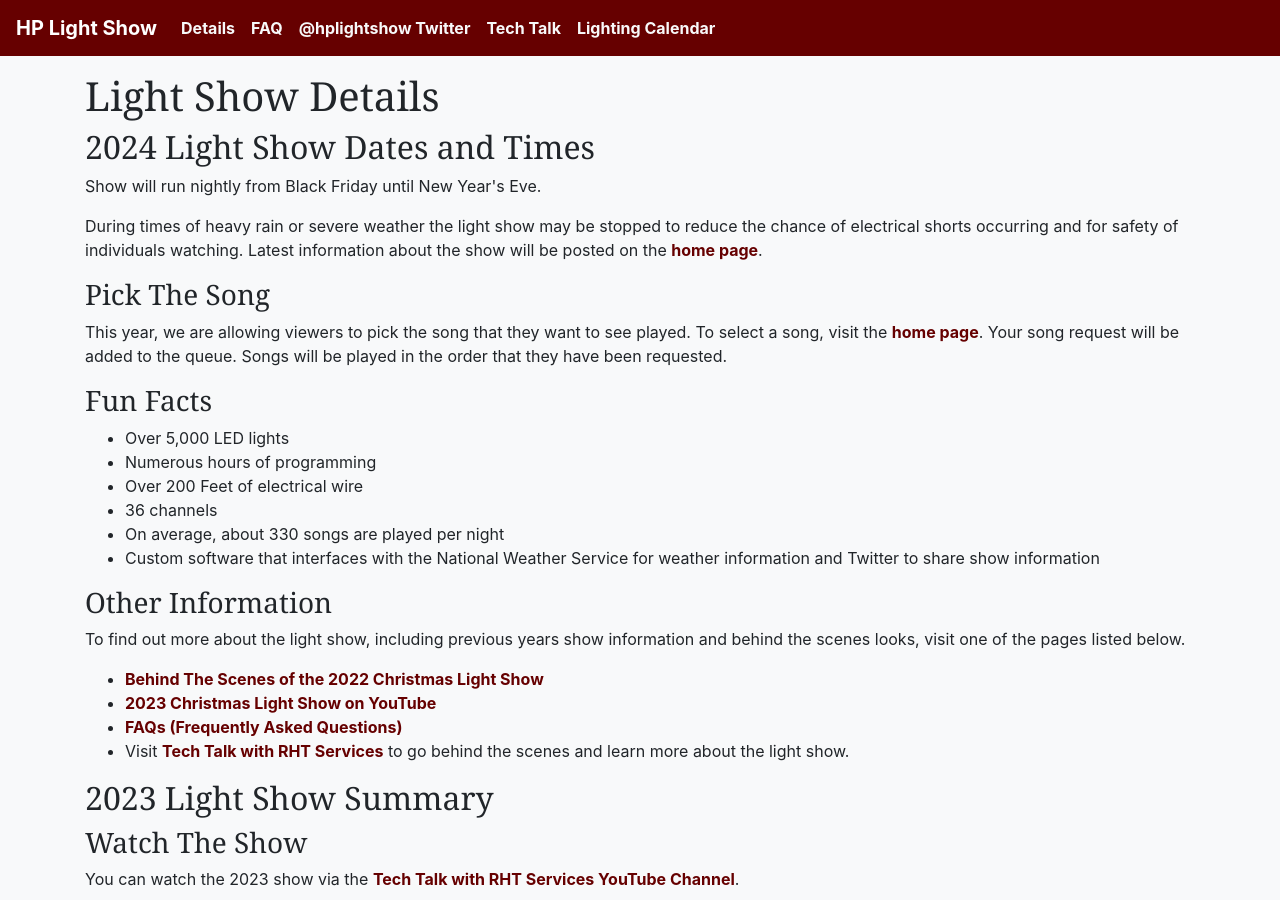
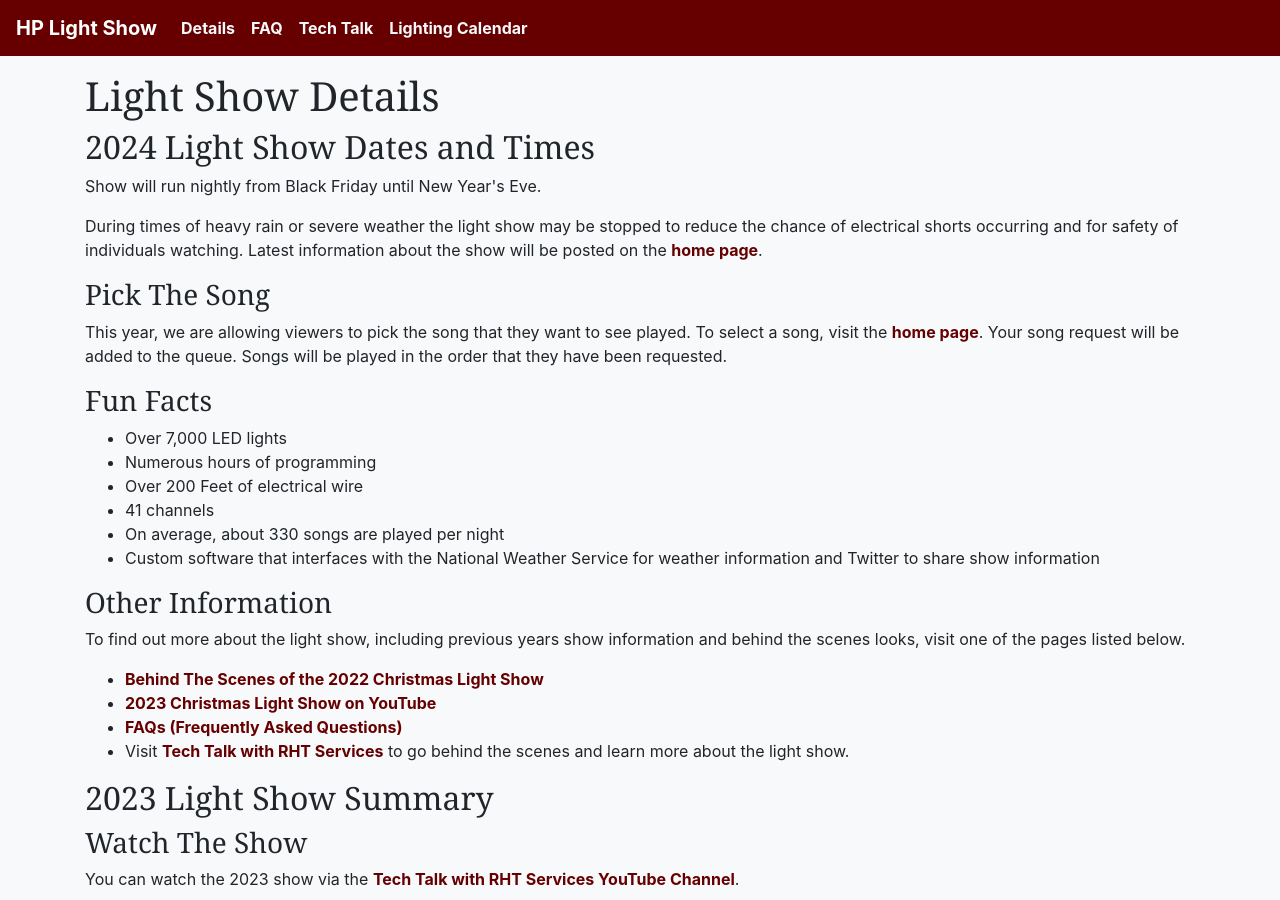
Before and after one commit to almostengr/light-show-extender, an MkDocs documentation site: the page built from website/docs/details.md, in a window 1280 px wide and 900 px high. Built offline with MkDocs 1.6.1, drawn with Linux system fonts in a browser that asks for light colours; nearby versions of some CDN libraries; library files that are not in the unit come from our copies; some of the changed text lies outside the part shown.

Commit message:
Updated song list and removed Twitter (X) links

```diff
--- a/website/docs/details.md
+++ b/website/docs/details.md
@@ -18,10 +18,10 @@ played in the order that they have been requested.
 
 ### Fun Facts
 
-* Over 5,000 LED lights
+* Over 7,000 LED lights
 * Numerous hours of programming
 * Over 200 Feet of electrical wire
-* 36 channels
+* 41 channels
 * On average, about 330 songs are played per night
 * Custom software that interfaces with the National Weather Service for weather information and Twitter to share show information
 
--- a/website/mkdocs.yml
+++ b/website/mkdocs.yml
@@ -30,8 +30,12 @@ theme:
       displayName: About Damn Time - Lizzo
     - playlistName: All I Really Want For Christmas-Lil Jon featuring Kool-Aid Man.fseq
       displayName: All I Really Want For Christmas - Lil Jon featuring Kool-Aid Man
+    - playlistName: All I Want For Christmas Is You - Mariah Carey.fseq
+      displayName: All I Want For Christmas Is You - Mariah Carey
     - playlistName: Baby Shark.fseq
       displayName: Baby Shark
+    - playlistName: Bangarang - Skrillex.fseq
+      displayName: Bangarang - Skrillex
     - playlistName: Christmas Eve-Sarajevo.fseq
       displayName: Christmas Eve - Sarajevo
     - playlistName: Christmas Time Is Party Time_Luke.fseq
@@ -40,10 +44,14 @@ theme:
       displayName: December - Earth Wind and Fire
     - playlistName: Disco Santa - Holiday Express.fseq
       displayName: Disco Santa (Santa Claus / N.O.E.L.) - Holiday Express
+    - playlistName: 09_Hey Ya!_Outkast.fseq
+      displayName: Hey Ya! - Outkast
     - playlistName: Holidays - Meghan Trainor.fseq
       displayName: Holidays - Meghan Trainor
     - playlistName: Nutrocker - Trans-Siberian Orchestra.fseq
       displayName: Nutrocker - Trans-Siberian Orchestra
+    - playlistName: Scarred - Uncle Luke.fseq
+      displayName: Scarred - Uncle Luke
     - playlistName: Shaft - Issac Hayes.fseq
       displayName: Shaft - Issac Hayes
     - playlistName: Spongebob Square Pants.fseq
@@ -52,6 +60,8 @@ theme:
       displayName: The Polar Express - Tom Hanks
     - playlistName: The Song That Doesnt End - Shari Lewis.fseq
       displayName: The Song That Doesnt End - Shari Lewis
+    - playlistName: Turn Down For What - DJ Snake and LIl Jon.fseq
+      displayName: Turn Down For What - DJ Snake and LIl Jon
     - playlistName: Uptown Funk - Mark Ronson.fseq
       displayName: Uptown Funk - Mark Ronson
     - playlistName: WAP - Cardi B feat Megan The Stallion.fseq
@@ -65,15 +75,11 @@ theme:
       name: Details
     - url: /faq
       name: FAQ
-    - url: "https://twitter.com/hplightshow"
-      name: "@hplightshow Twitter"
     - url: "https://www.youtube.com/channel/UC4xp-TEEIAL-4XtMVvfRaQw?sub_confirmation=1"
       name: Tech Talk
     - url: /calendar
       name: Lighting Calendar
   footer_links:
-    - url: "https://twitter.com/hplightshow"
-      name: "@hplightshow (Twitter)"
     - url: "https://www.facebook.com/profile.php?id=100089303142244"
       name: Tech Talk (Facebook)
     - url: "https://www.youtube.com/channel/UC4xp-TEEIAL-4XtMVvfRaQw?sub_confirmation=1"
```
